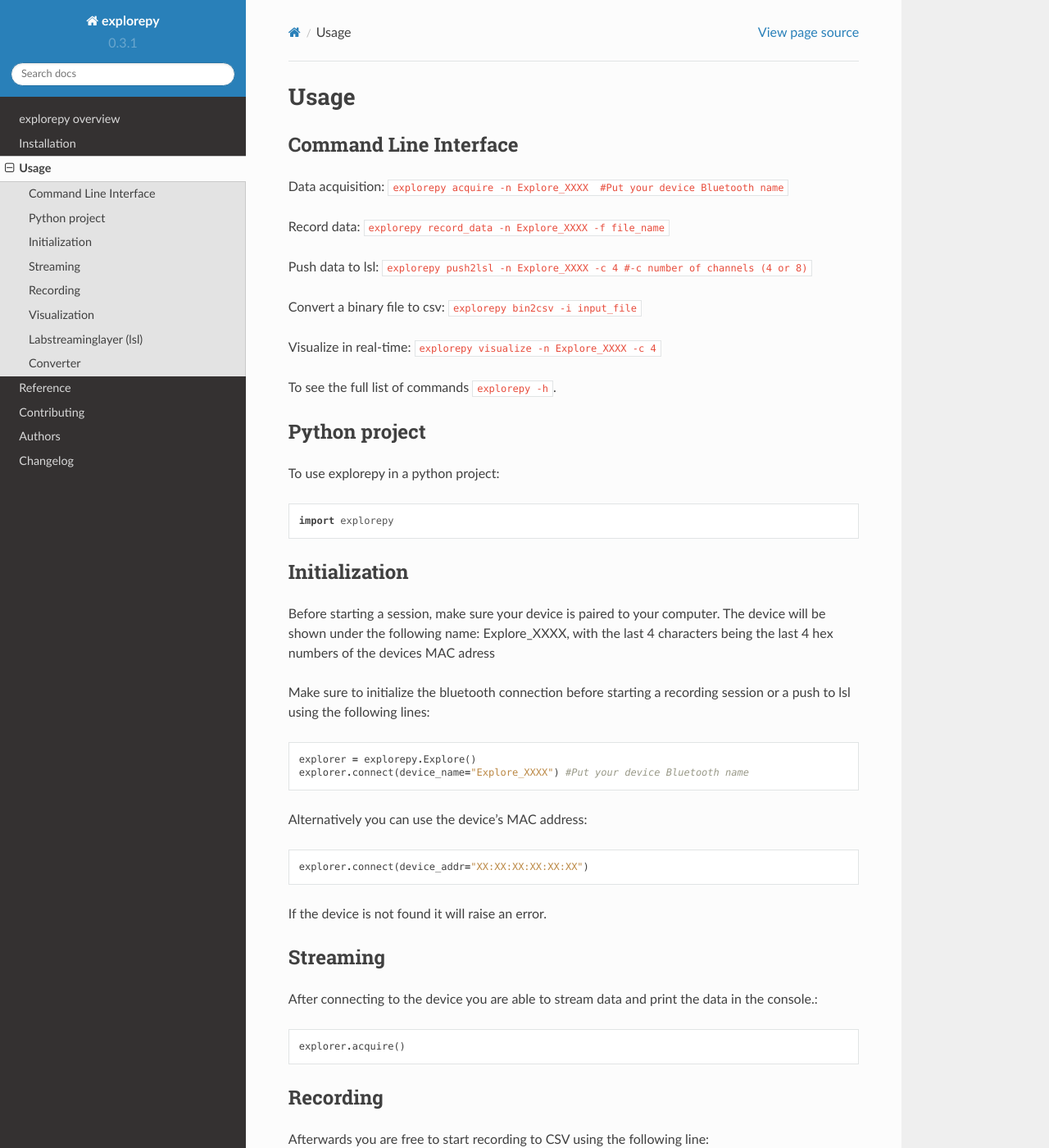
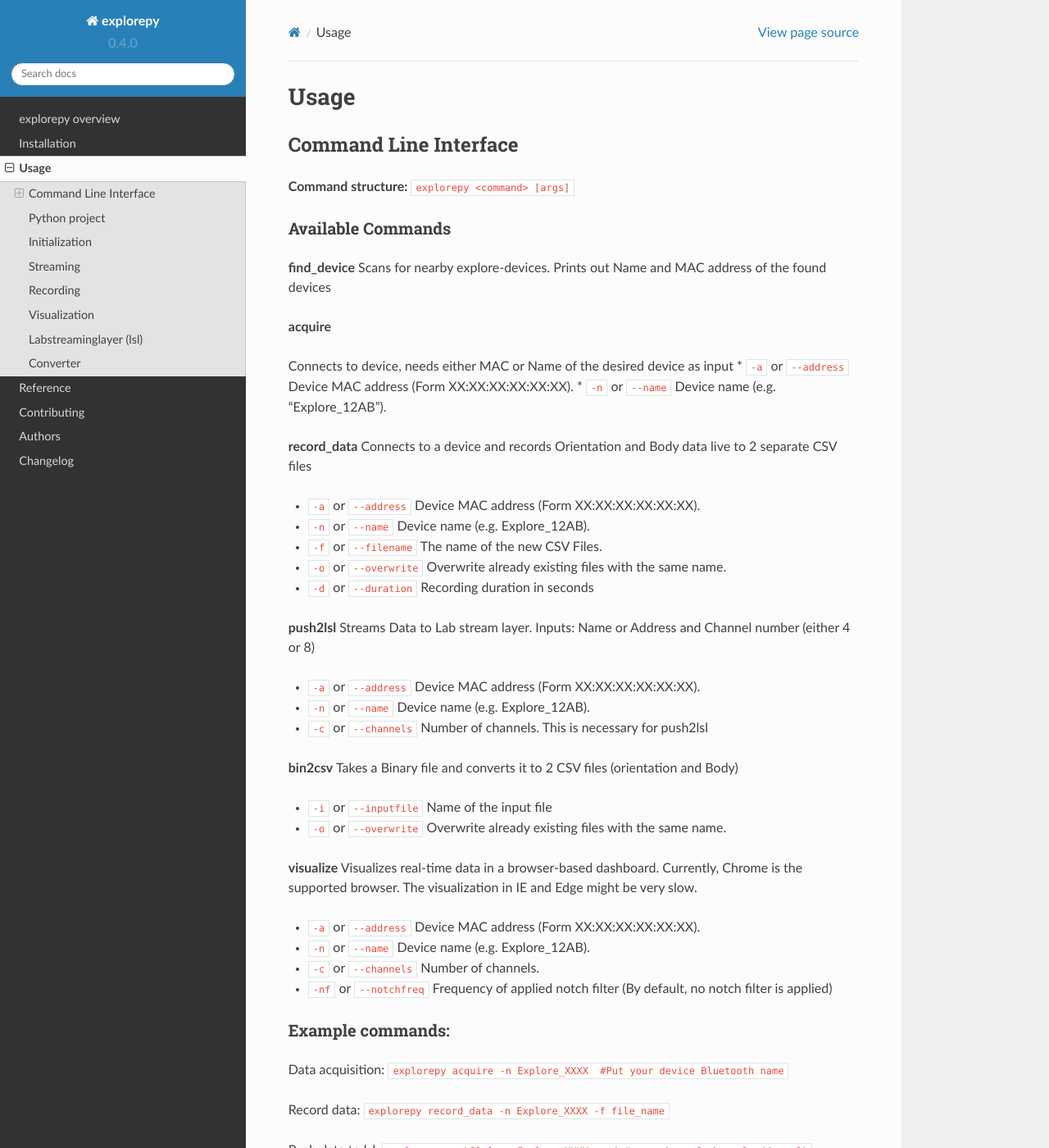
Before and after one commit to Mentalab-hub/explorepy, a Sphinx documentation site: the page built from docs/usage.rst, in a window 1280 px wide and 1400 px high. Shown: the whole window at 82% size. Built offline with Sphinx 7.4.7 and the Read the Docs theme 2.0.0, drawn with Linux system fonts in a browser that asks for light colours; some of the changed text lies outside the part shown.

Commit message:
Release 0.4.0 (#27)
* fix bug in do_overwrite

* update installation guide

* fix bug in head_path

* Marker Feature (#23)

* fixed bug in marker csv writer

* fix bug in reconnect (#24)

* Bugfix improved visualization performance (#25)

* update docs (#26)

* updated CLI help

* added record duration

* fixed a minor bug in record_data args

* release 0.4.0

```diff
--- a/README.rst
+++ b/README.rst
@@ -33,9 +33,9 @@
     :alt: PyPI Package latest release
     :target: https://pypi.org/project/explorepy
 
-.. |commits-since| image:: https://img.shields.io/github/commits-since/Mentalab-hub/explorepy/v0.3.1.svg
+.. |commits-since| image:: https://img.shields.io/github/commits-since/Mentalab-hub/explorepy/v0.4.0.svg
     :alt: Commits since latest release
-    :target: https://github.com/Mentalab-hub/explorepy/compare/v0.3.1...master
+    :target: https://github.com/Mentalab-hub/explorepy/compare/v0.4.0...master
 
 .. |wheel| image:: https://img.shields.io/pypi/wheel/explorepy.svg
     :alt: PyPI Wheel
--- a/docs/conf.py
+++ b/docs/conf.py
@@ -28,7 +28,7 @@
 year = '2018-2019'
 author = 'Mohamad Atayi'
 copyright = '{0}, {1}'.format(year, author)
-version = release = '0.3.1'
+version = release = '0.4.0'
 
 pygments_style = 'trac'
 templates_path = ['.']
--- a/docs/installation.rst
+++ b/docs/installation.rst
@@ -31,15 +31,30 @@
 * PyObjc 3.1b or later
 
 
-Installation commands
-^^^^^^^^^^^^^^^^^^^^^
-To install ``explorepy`` from PyPI run:
-::
-
-    pip install explorepy
+For more details on pybluez dependencies please see `pybluez docs <https://github.com/pybluez/pybluez>`_.
 
 
-To install the latest development version run:
-::
+How to install
+^^^^^^^^^^^^^^
+This instructions guides you to install Explorepy API with all its dependencies on Windows.
 
-    pip install git+https://github.com/Mentalab-hub/explorepy
+1. Install Python 3 on your computer. It is recommended to install Anaconda Python package. Download and install Anaconda Python 3.7 Windows installer from `here <https://www.anaconda.com/distribution/#download-section>`_.
+2. Download and install MS Visual Studio Community Edition 2017 (or 2015) from this `link <https://visualstudio.microsoft.com/vs/older-downloads/>`_. Make sure you check Python and C++ development tools.
+3. We recommend using a virtual environment.
+
+  * In Conda command prompt: ``conda create -n myenv python=3.6``
+  * Activate the virtual environment: ``conda activate myenv``
+
+5. Upgrade your pip: ``python -m pip install --upgrade pip``
+
+4. To install ``explorepy`` from PyPI run: ``pip install explorepy``
+
+Quick test
+^^^^^^^^^^
+* Open Conda command prompt
+
+* Activate the virtual environment: ``conda activate myenv``
+
+* ``explorepy visualize -n <YOUR-DEVICE-NAME> -c 4`` (Change the number of channels if needed)
+
+* To stop visualization press Ctrl+c
--- a/docs/usage.rst
+++ b/docs/usage.rst
@@ -4,6 +4,64 @@
 
 Command Line Interface
 ^^^^^^^^^^^^^^^^^^^^^^
+**Command structure:**
+``explorepy <command> [args]``
+
+
+Available Commands
+""""""""""""""""""
+
+**find_device**
+Scans for nearby explore-devices. Prints out Name and MAC address of the found devices
+
+
+**acquire**
+
+Connects to device, needs either MAC or Name of the desired device as input
+* ``-a`` or ``--address``    Device MAC address (Form XX:XX:XX:XX:XX:XX).
+* ``-n`` or ``--name``       Device name (e.g. "Explore_12AB").
+
+
+
+**record_data**
+Connects to a device and records Orientation and Body data live to 2 separate CSV files
+
+* ``-a`` or ``--address``    Device MAC address (Form XX:XX:XX:XX:XX:XX).
+* ``-n`` or ``--name``       Device name (e.g. Explore_12AB).
+* ``-f`` or ``--filename``   The name of the new CSV Files.
+* ``-o`` or ``--overwrite``  Overwrite already existing files with the same name.
+* ``-d`` or ``--duration``   Recording duration in seconds
+
+
+
+**push2lsl**
+Streams Data to Lab stream layer. Inputs: Name or Address and Channel number (either 4 or 8)
+
+* ``-a`` or ``--address``    Device MAC address (Form XX:XX:XX:XX:XX:XX).
+* ``-n`` or ``--name``       Device name (e.g. Explore_12AB).
+* ``-c`` or ``--channels``   Number of channels. This is necessary for push2lsl
+
+
+
+**bin2csv**
+Takes a Binary file and converts it to 2 CSV files (orientation and Body)
+
+* ``-i`` or ``--inputfile``  Name of the input file
+* ``-o`` or ``--overwrite``  Overwrite already existing files with the same name.
+
+
+
+**visualize**
+Visualizes real-time data in a browser-based dashboard. Currently, Chrome is the supported browser. The visualization in IE and Edge might be very slow.
+
+* ``-a`` or ``--address``    Device MAC address (Form XX:XX:XX:XX:XX:XX).
+* ``-n`` or ``--name``       Device name (e.g. Explore_12AB).
+* ``-c`` or ``--channels``   Number of channels.
+* ``-nf`` or ``--notchfreq`` Frequency of applied notch filter (By default, no notch filter is applied)
+
+
+Example commands:
+"""""""""""""""""
 Data acquisition: ``explorepy acquire -n Explore_XXXX  #Put your device Bluetooth name``
 
 Record data: ``explorepy record_data -n Explore_XXXX -f file_name``
@@ -60,7 +118,7 @@
 
 Visualization
 ^^^^^^^^^^^^^
-It is possible to visualize real-time signal in a browser-based dashboard by the following code::
+It is possible to visualize real-time signal in a browser-based dashboard by the following code. Currently, Chrome is the supported browser. The visualization in IE and Edge might be very slow.::
 
 
     explorer.visualize(n_chan=4, bp_freq=(1, 30), notch_freq=50)
--- a/setup.py
+++ b/setup.py
@@ -32,7 +32,7 @@
 
 setup(
     name='explorepy',
-    version='0.3.1',
+    version='0.4.0',
     license='MIT license',
     description='Python API for Mentalab biosignal aquisition devices',
     long_description='%s\n%s' % (
--- a/src/explorepy/__init__.py
+++ b/src/explorepy/__init__.py
@@ -1,2 +1,2 @@
 from .explore import Explore
-__version__ = '0.3.1'
+__version__ = '0.4.0'
```
Also changed, not shown: CHANGELOG.rst (+9 -0 lines), .bumpversion.cfg, 7 other files.
